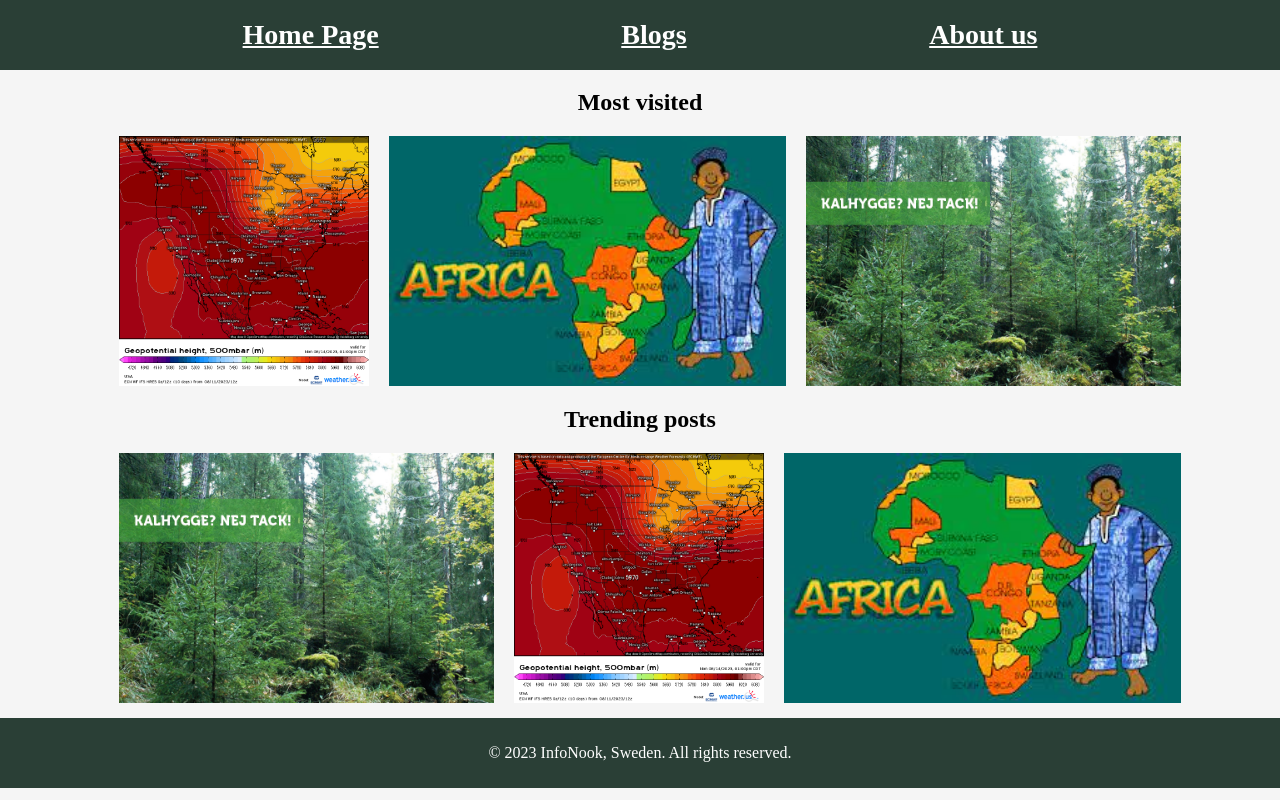
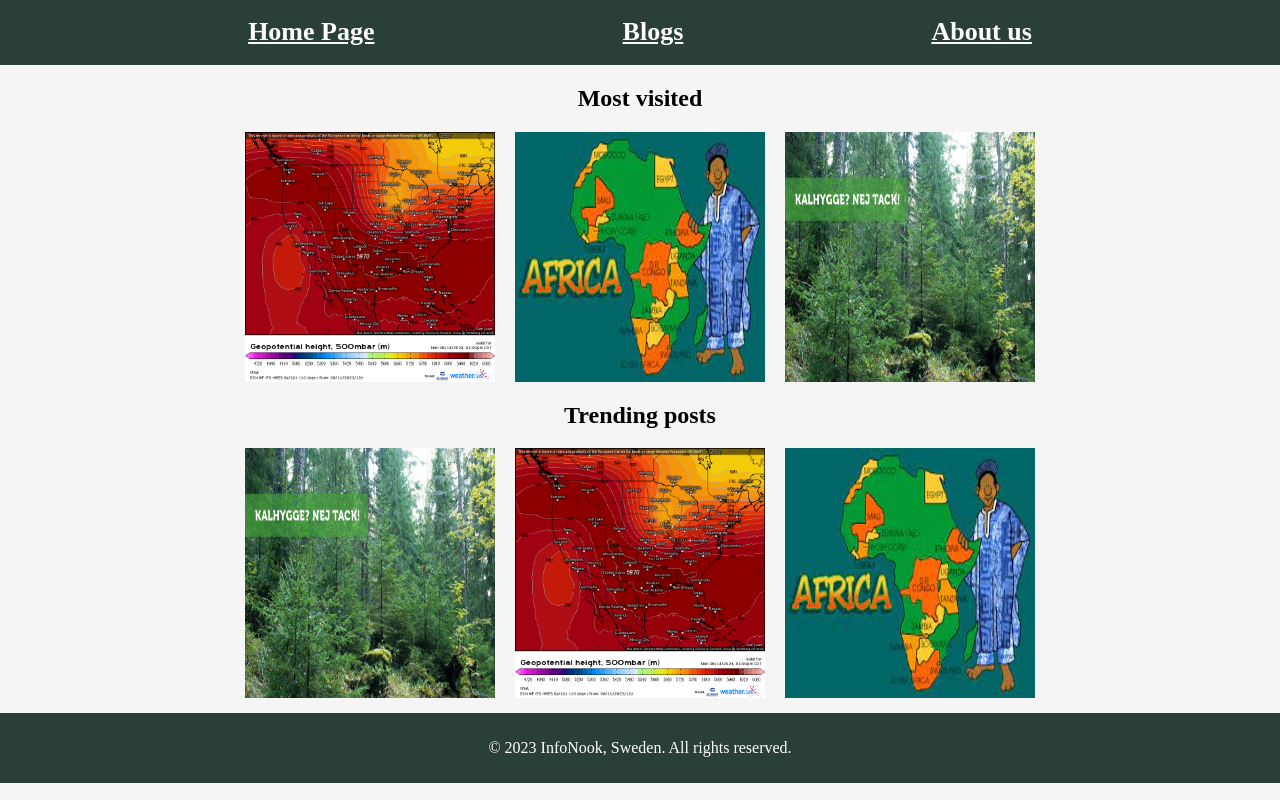
Before and after one commit to Simonlinner/Blog-post, a plain HTML site: page blog.html in a window 1280 px wide. Drawn offline with Linux system fonts and the light colour scheme.

Commit message:
optimerat sidan till mindre enheter

```diff
--- a/blog.html
+++ b/blog.html
@@ -24,32 +24,32 @@
     <h2 class="subheading">Most visited</h2>
 
     <div class="row">
-        <div>
-            <a href="weather.html" class="box"><img src="weather.png" alt="weather" /></a>
+        <div class="box">
+            <a href="weather.html"><img src="weather.png" alt="weather" /></a>
         </div>
 
-        <div>
-            <a href="africa.html" class="box"><img src="africa.jpg" alt="africa" /></a>
+        <div class="box">
+            <a href="africa.html"><img src="africa.jpg" alt="africa" /></a>
         </div>
 
-        <div>
-            <a href="forest.html" class="box"><img src="Kalhygge.jpg" alt="forest" /></a>
+        <div class="box">
+            <a href="forest.html"><img src="Kalhygge.jpg" alt="forest" /></a>
         </div>
     </div>
 
     <h2 class="subheading">Trending posts</h2>
 
     <div class="row">
-        <div>
-            <a href="forest.html" class="box"><img src="Kalhygge.jpg" alt="forest" /></a>
+        <div class="box">
+            <a href="forest.html"><img src="Kalhygge.jpg" alt="forest" /></a>
         </div>
 
-        <div>
-            <a href="weather.html" class="box"><img src="weather.png" alt="weather" /></a>
+        <div class="box">
+            <a href="weather.html"><img src="weather.png" alt="weather" /></a>
         </div>
 
-        <div>
-            <a href="africa.html" class="box"><img src="africa.jpg" alt="africa" /></a>
+        <div class="box">
+            <a href="africa.html"><img src="africa.jpg" alt="africa" /></a>
         </div>
     </div>
 
--- a/style.css
+++ b/style.css
@@ -7,7 +7,7 @@ body {
   justify-content: space-evenly;
   background-color: #2a3f36;
   margin: 0%;
-  font-size: 14px;
+  font-size: 13px;
 }
 
 .noMargin {
@@ -39,31 +39,26 @@ body {
 .image {
   display: flex;
   justify-content: center;
-  height: 300px;
-  max-width: 100%;
-  margin: 30px;
+  height: 350px;
+  margin: 20px;
 }
 
 .box {
-  display: flex;
-  justify-content: center;
-  width: 100%;
-  height: 250px;
+  max-height: 250px;
+  width: 250px;
   margin-right: 10px;
   margin-left: 10px;
 }
 
-.box img {
-  max-width: 100%;
-  max-height: 100%;
-  height: auto;
+.box a {
+  height: inherit;
+  width: inherit;
 }
 
 .row {
   display: flex;
   justify-content: center;
-  margin-left: 20px;
-  margin-right: 20px;
+  width: 100%;
 }
 
 footer {
@@ -76,11 +71,14 @@ footer {
 }
 
 img{
-    max-width: 100%;
-    height: auto;
+  max-height: 100%;
+  max-width: 100%;
+  width: auto;
+  height: auto;
+  aspect-ratio: 1/1;
 }
 
-@media screen and (max-width:500px){
+@media (max-width:500px){
     .hidden{
         display:none;
     }
```
Also changed, not shown: aboutus.html (+2 -1 lines), index.html (+6 -6 lines).
